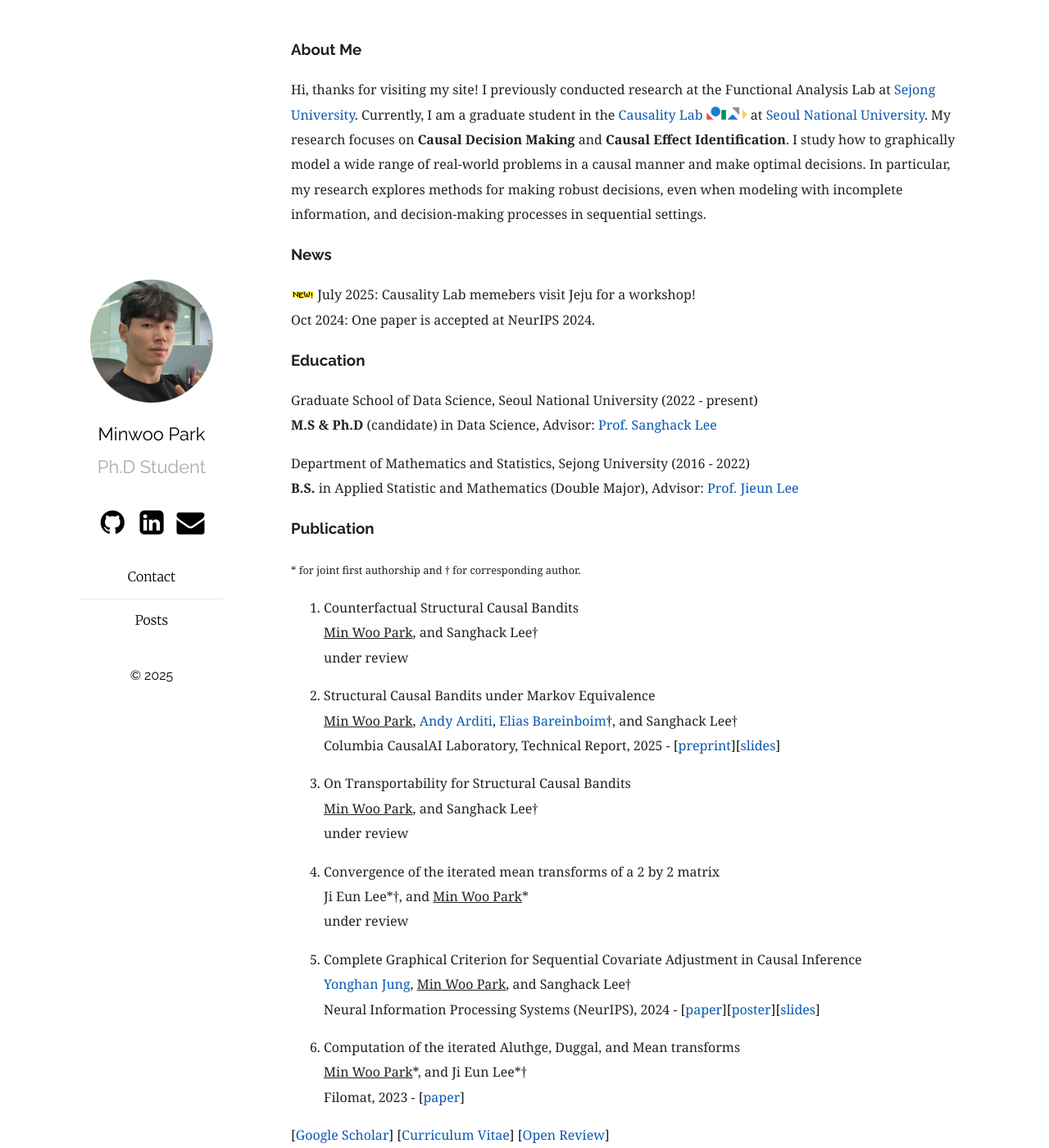
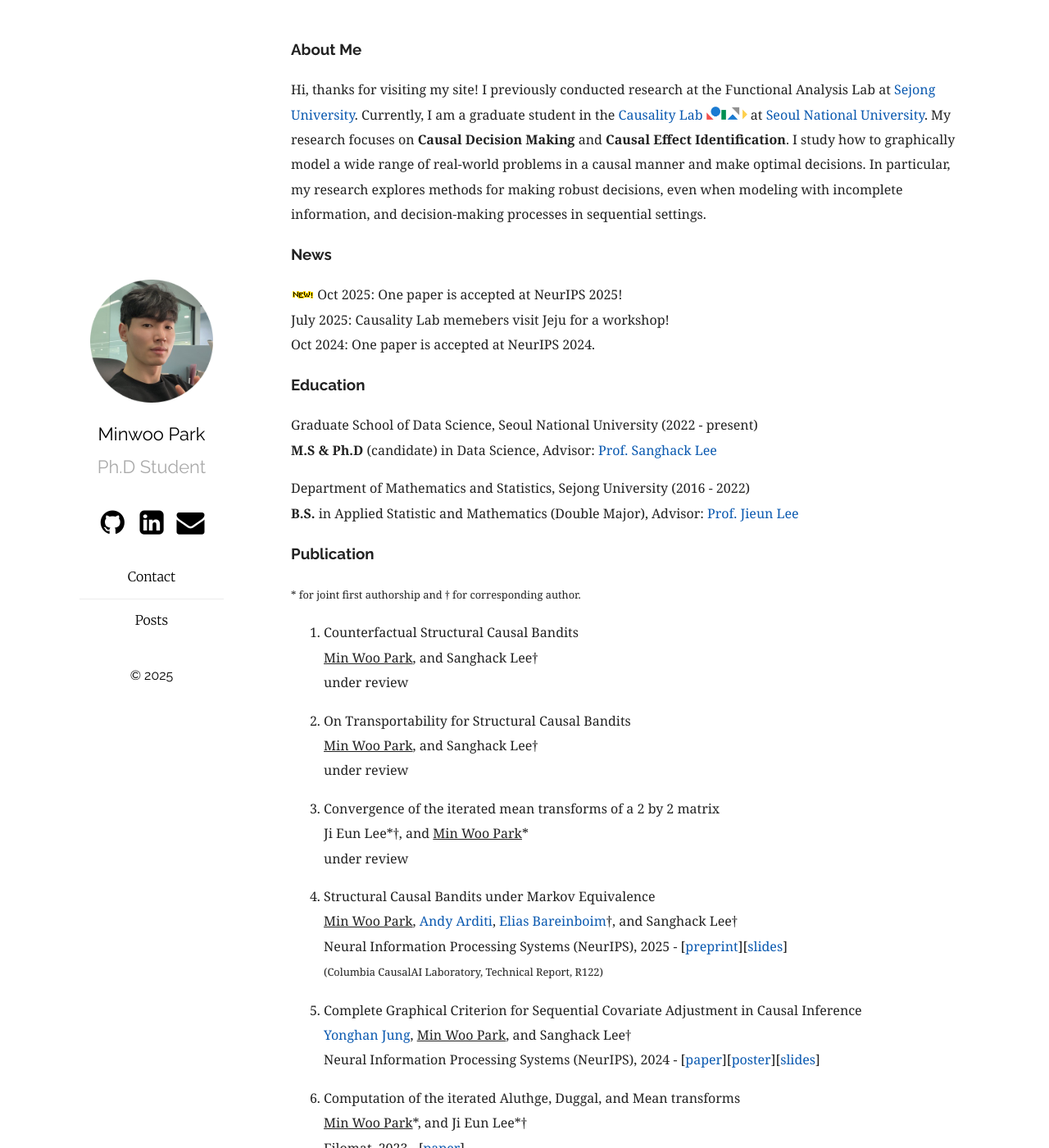
Before and after one commit to MinwooPark96/minwoopark96.github.com, a Jekyll site: the page built from index.md, in a window 1280 px wide and 1400 px high. Shown: the whole window at 82% size. Built offline with Jekyll 4.4.1, drawn with Linux system fonts in a browser that asks for light colours.

Commit message:
Neurips 2025

```diff
--- a/index.md
+++ b/index.md
@@ -8,8 +8,8 @@ title: Min Woo Park
 Hi, thanks for visiting my site! I previously conducted research at the Functional Analysis Lab at [Sejong University](http://sejong.ac.kr/). Currently, I am a graduate student in the [Causality Lab](https://causality.snu.ac.kr/) <img src="causality_logo.jpg" alt="Causality Logo" style="width:50px; height:auto; display:inline;"> at [Seoul National University](https://www.snu.ac.kr/). My research focuses on **Causal Decision Making** and **Causal Effect Identification**. I study how to graphically model a wide range of real-world problems in a causal manner and make optimal decisions. In particular, my research explores methods for making robust decisions, even when modeling with incomplete information, and decision-making processes in sequential settings.
 
 ### News
-
-![New!](../assets/new.gif) July 2025: Causality Lab memebers visit Jeju for a workshop! <br/>
+![New!](../assets/new.gif) Oct 2025: One paper is accepted at NeurIPS 2025!<br/>
+July 2025: Causality Lab memebers visit Jeju for a workshop! <br/>
 Oct 2024: One paper is accepted at NeurIPS 2024.
 
 ### Education
@@ -28,17 +28,17 @@ Department of Mathematics and Statistics, Sejong University (2016  - 2022) <br/>
 <ins>Min Woo Park</ins>, and Sanghack Lee† <br/>
 under review
 
-2. Structural Causal Bandits under Markov Equivalence <br/>
-<ins>Min Woo Park</ins>, [Andy Arditi](https://andyrdt.com/), [Elias Bareinboim](https://causalai.net/)†, and Sanghack Lee† <br/>
-Columbia CausalAI Laboratory, Technical Report, 2025 - [[preprint](https://causalai.net/r122.pdf)][[slides](https://minwoopark96.github.io/present/tech122.pdf)]
-
-3. On Transportability for Structural Causal Bandits <br/>
+2. On Transportability for Structural Causal Bandits <br/>
 <ins>Min Woo Park</ins>, and Sanghack Lee† <br/>
 under review
 
-4. Convergence of the iterated mean transforms of a 2 by 2 matrix <br/>
+3. Convergence of the iterated mean transforms of a 2 by 2 matrix <br/>
 Ji Eun Lee\*†, and <ins>Min Woo Park</ins>\* <br/>
 under review
+
+4. Structural Causal Bandits under Markov Equivalence <br/>
+<ins>Min Woo Park</ins>, [Andy Arditi](https://andyrdt.com/), [Elias Bareinboim](https://causalai.net/)†, and Sanghack Lee† <br/>
+Neural Information Processing Systems (NeurIPS), 2025 - [[preprint](https://causalai.net/r122.pdf)][[slides](https://minwoopark96.github.io/present/tech122.pdf)]<br/> <small>(Columbia CausalAI Laboratory, Technical Report, R122)</small>
 
 5. Complete Graphical Criterion for Sequential Covariate Adjustment in Causal Inference <br/>
 [Yonghan Jung](https://yonghanjung.me/), <ins>Min Woo Park</ins>, and Sanghack Lee†
```
